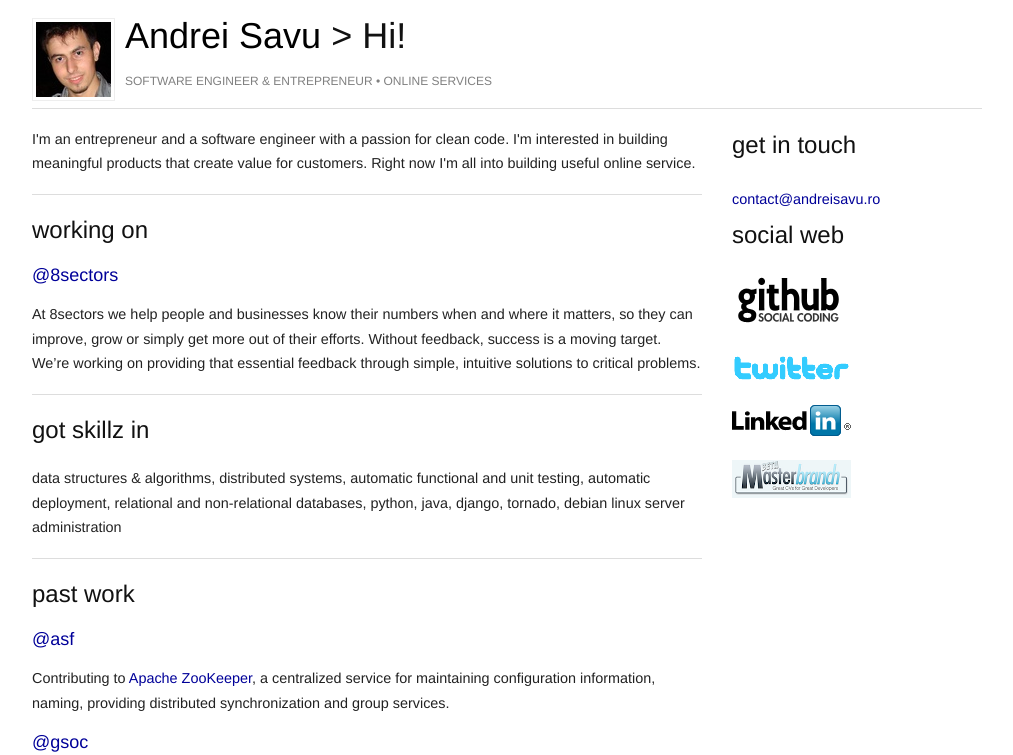
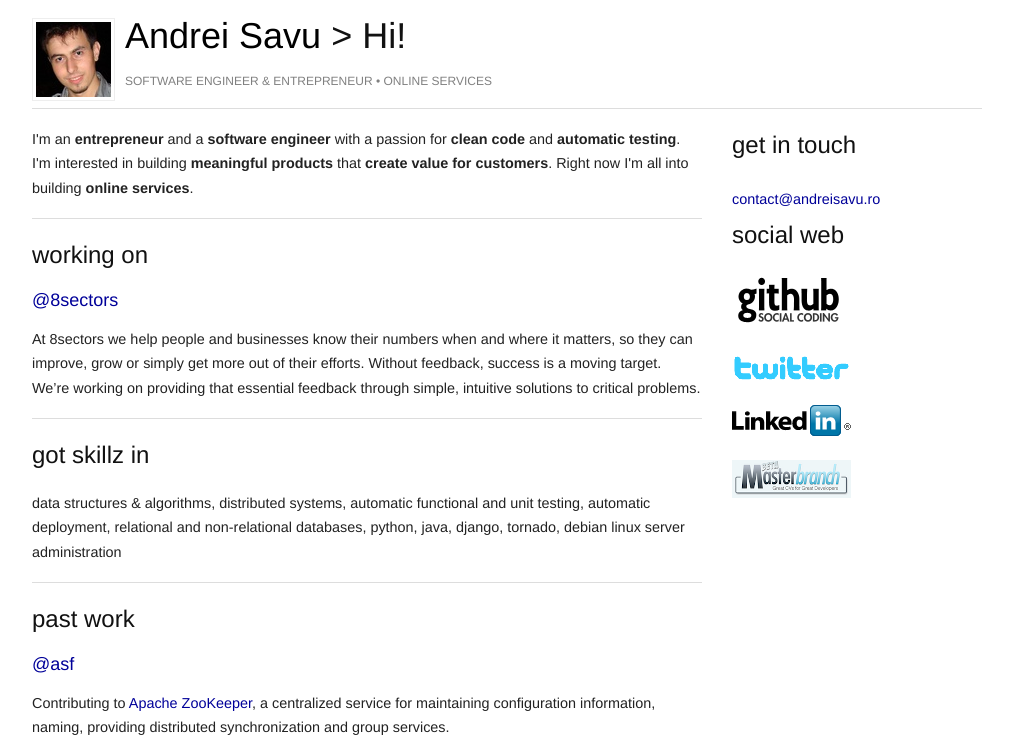
Before and after one commit to andreisavu/andreisavu.github.com, a plain HTML site: page index.html in a window 1280 px wide. Shown: the top 755 px of the page, without its empty margins (133-1146 px from the left). Drawn offline with Linux system fonts and the light colour scheme.

Commit message:
some summary fixes

```diff
--- a/index.html
+++ b/index.html
@@ -33,7 +33,7 @@ PUBLIC "-//W3C//DTD XHTML 1.0 Strict//EN"
 		<div id="content" class="span-17">
 			<div id="summary">
 <p class="large" style="line-height: 1.7em;">
-I'm an entrepreneur and a software engineer with a passion for clean code. I'm interested in building meaningful products that create value for customers. Right now I'm all into building useful online service.</p>
+I'm an <b>entrepreneur</b> and a <b>software engineer</b> with a passion for <b>clean code</b> and <b>automatic testing</b>. I'm interested in building <b>meaningful products</b> that <b>create value for customers</b>. Right now I'm all into building <b>online services</b>.</p>
         <hr />
 			</div>
 
```
